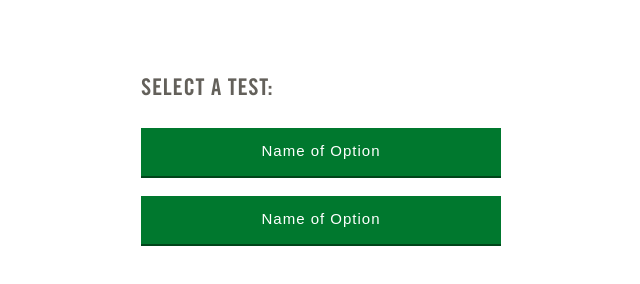
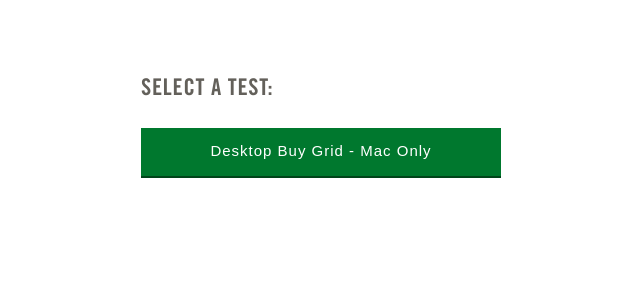
Before and after one commit to bryvogel/anf-test, a plain HTML site: page options.html in a window 1280 px wide. Shown: the whole page, without its empty margins (319-959 px from the left). Drawn offline with nearby package versions, Linux system fonts and the light colour scheme; a web font is replaced by a local one.

Commit message:
options update

```diff
--- a/options.html
+++ b/options.html
@@ -22,8 +22,12 @@
 
 	<div class="option-display">
     <h2>Select a test:</h2>
-    <a class="has-top-margin has-right-margin" href="mobile.html" target="_blank"><button class="button">Name of Option</button></a>
-    <a href="desktop.html" target="_blank"><button class="button">Name of Option</button></a>
+    <!-- <a class="has-top-margin has-right-margin" href="mobile.html" target="_blank"><button class="button">Name of Option</button></a>
+    <a href="desktop.html" target="_blank"><button class="button">Name of Option</button></a> -->
+
+    <form method="get" action="proto.zip">
+      <a class="has-top-margin has-right-margin"><button class="button" type="submit">Desktop Buy Grid - Mac Only</button></a>
+    </form>
 
 	</div>
 
```
